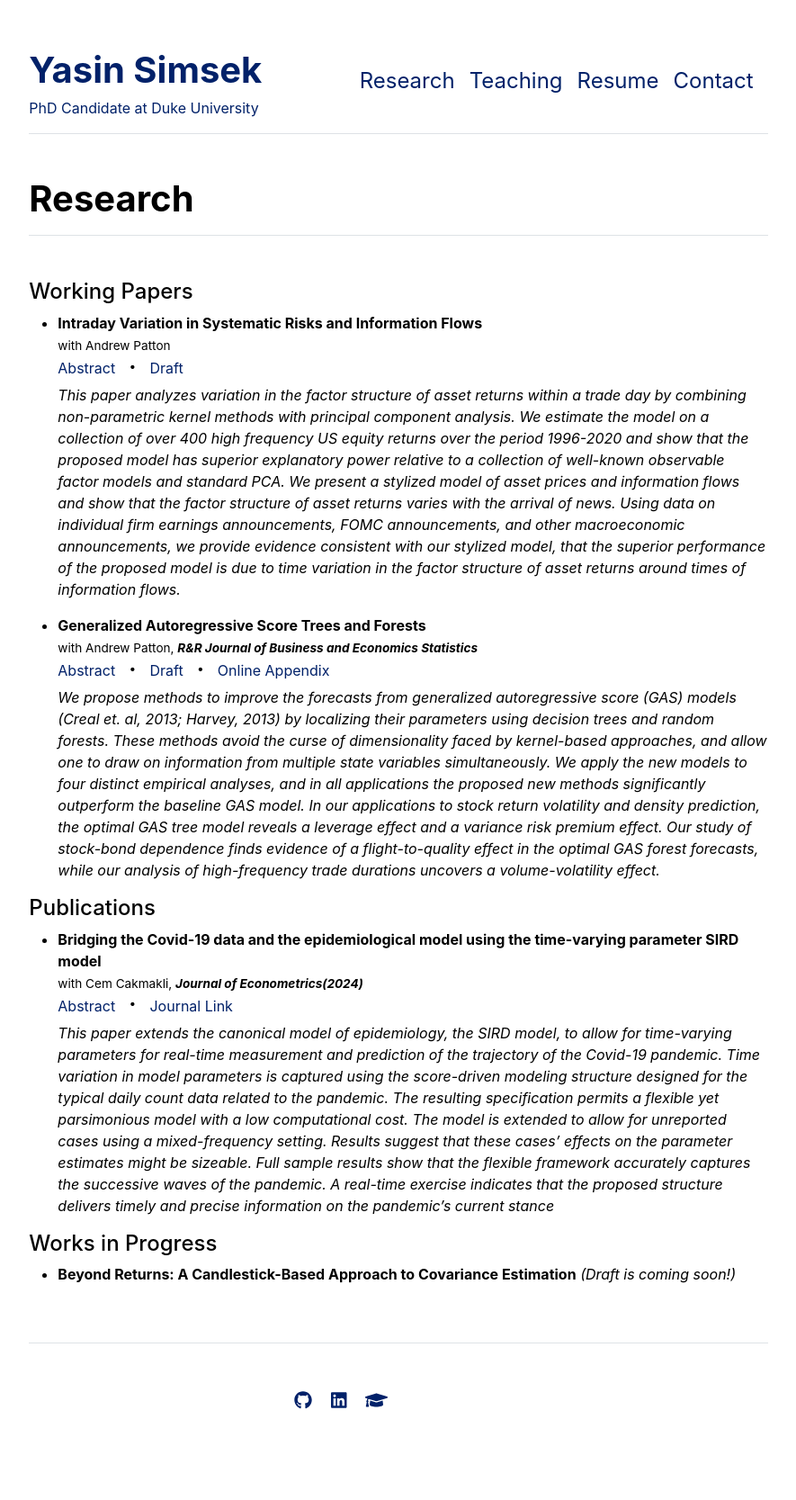
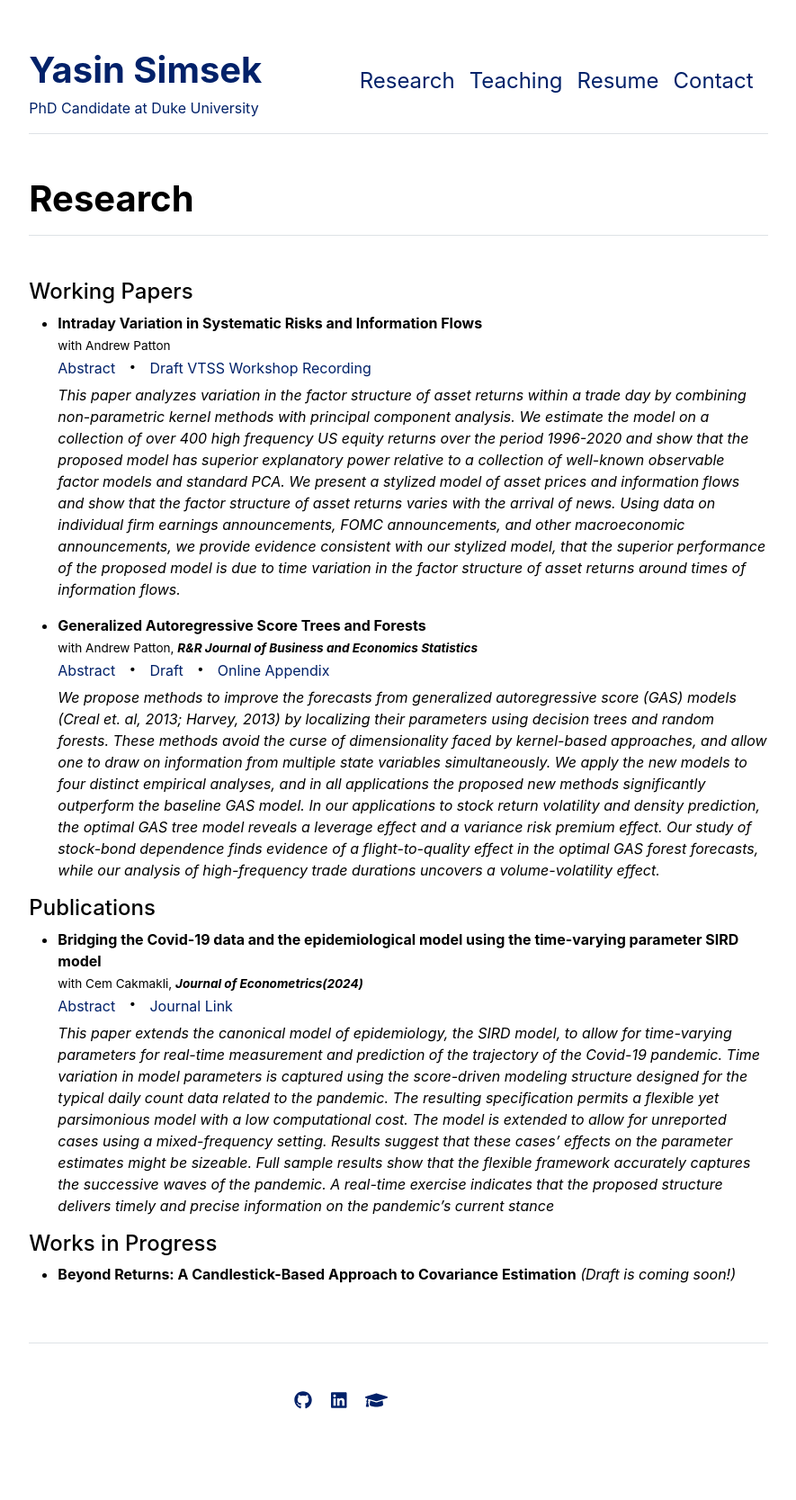
Before and after one commit to yasin-simsek/yasin-simsek.github.io, a Jekyll site: the page built from research.md, in a window 1280 px wide. Shown: the whole page at 90% size, without its empty margins (197-1082 px from the left). Built offline with Jekyll 4.4.1, drawn with Linux system fonts in a browser that asks for light colours.

Commit message:
video link added

```diff
--- a/research.md
+++ b/research.md
@@ -62,6 +62,7 @@ title: "Research"
 #### Working Papers
 * **Intraday Variation in Systematic Risks and Information Flows**
 <br> <span style="font-size: 0.85em;">with <a href="https://public.econ.duke.edu/~ap172/" style="font-size: inherit; text-decoration: none; color: black;">Andrew Patton</a></span> <br> <span class="abstract-toggle" onclick="toggleAbstract(this)">Abstract</span> <span class="middot">&middot;</span> <a href="https://papers.ssrn.com/sol3/papers.cfm?abstract_id=5006587" class="no-underline">Draft</a>
+<a href="https://www.youtube.com/watch?v=xzrGnCQXz_k" class="no-underline">VTSS Workshop Recording</a>
 <!-- <span class="middot">&middot;</span> <span style="color:#012169;">Online Appendix</span>  -->
 <span class="abstract-content"> *This paper analyzes variation in the factor structure of asset returns within a trade day by combining non-parametric kernel methods with principal component analysis. We estimate the model on a collection of over 400 high frequency US equity returns over the period 1996-2020 and show that the proposed model has superior explanatory power relative to a collection of well-known observable factor models and standard PCA. We present a stylized model of asset prices and information flows and show that the factor structure of asset returns varies with the arrival of news. Using data on individual firm earnings announcements, FOMC announcements, and other macroeconomic announcements, we provide evidence consistent with our stylized model, that the superior performance of the proposed model is due to time variation in the factor structure of asset returns around times of information flows.*</span>
 
```
